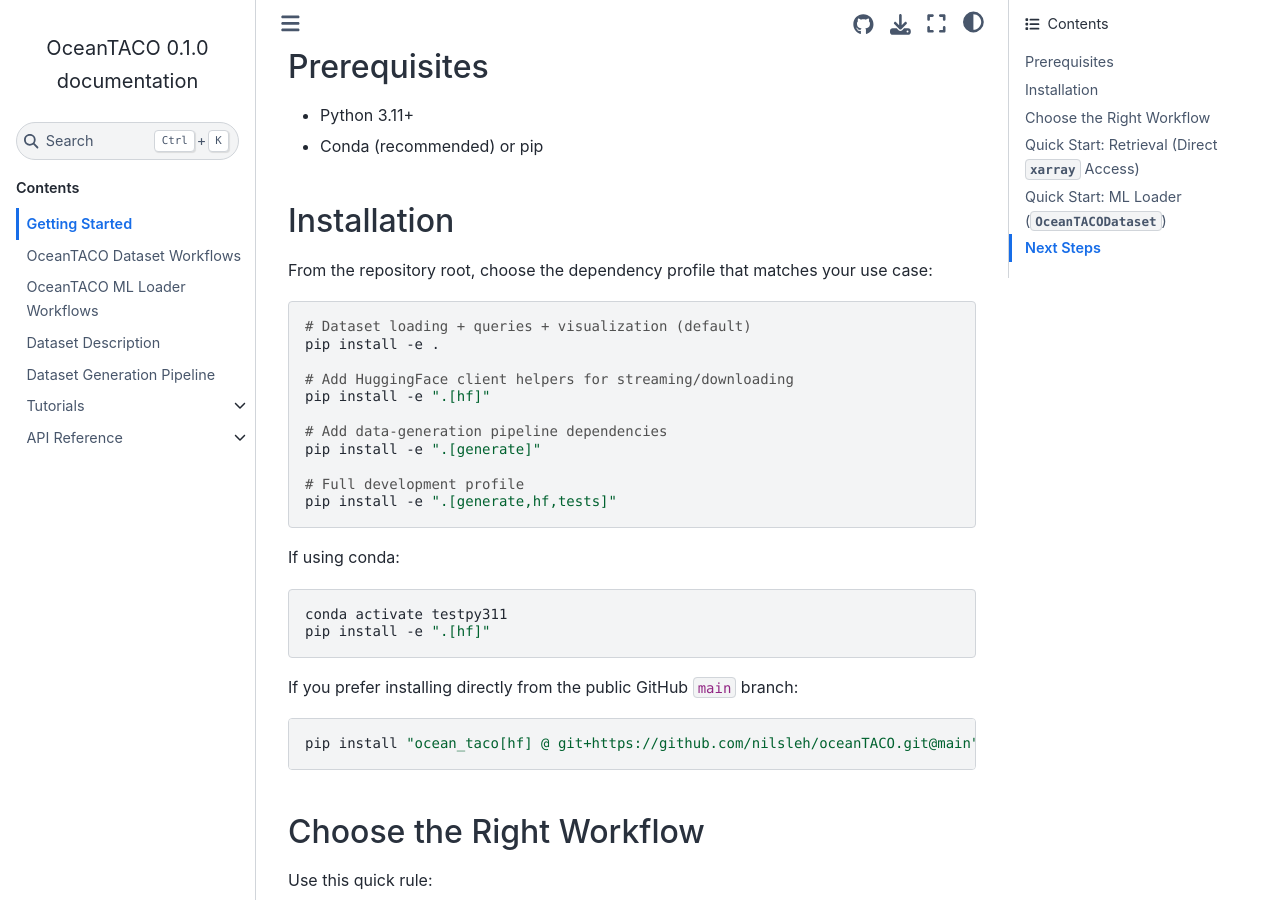
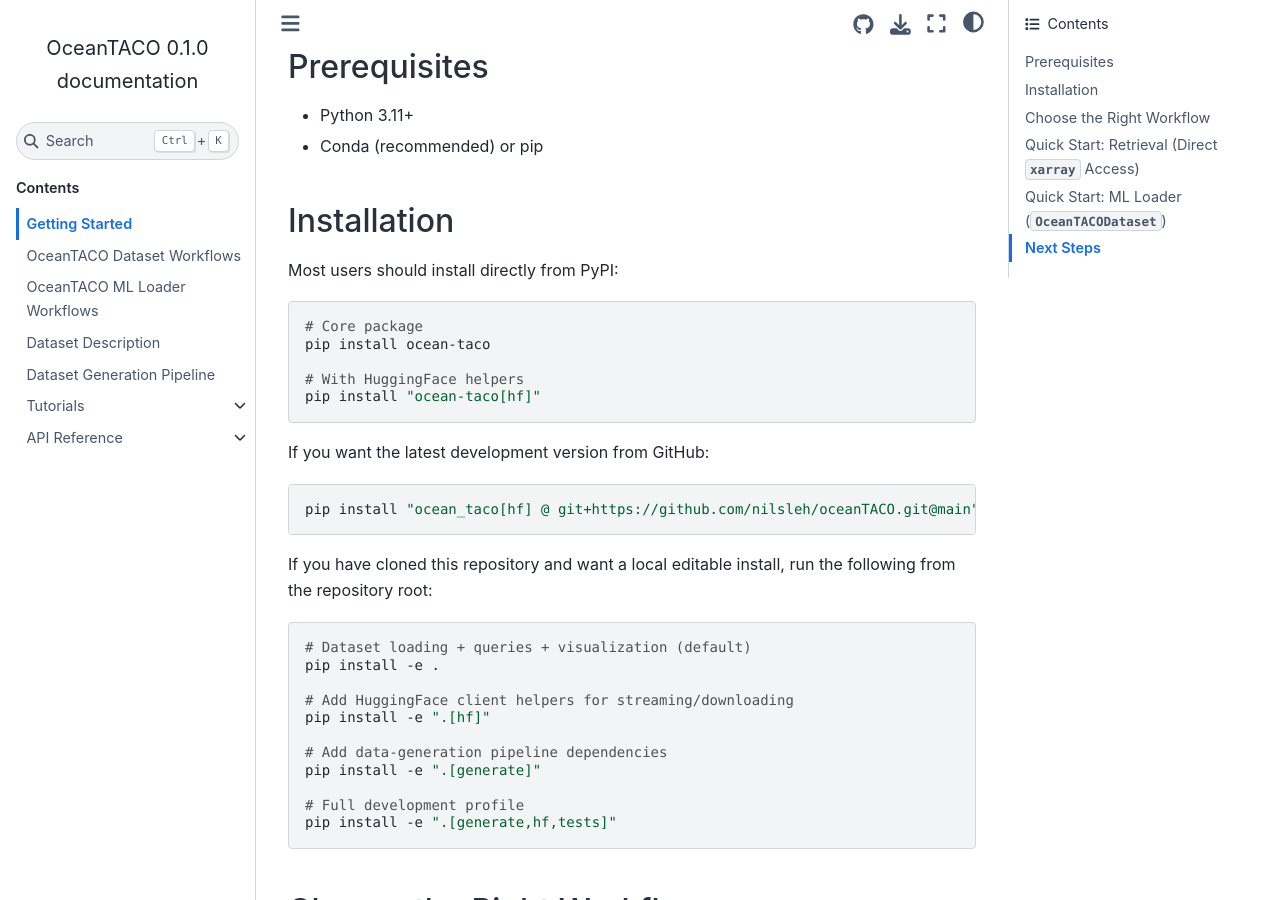
Before and after one commit to nilsleh/oceanTACO, a Sphinx documentation site: the page built from docs/getting_started.md, in a window 1280 px wide and 900 px high, scrolled down 327 px. Built offline with Sphinx 7.4.7 and the Sphinx Book theme 1.1.4, drawn with Linux system fonts in a browser that asks for light colours; pages that are not in the unit, such as notebooks, are missing from menus.

Commit message:
installation

````diff
--- a/docs/getting_started.md
+++ b/docs/getting_started.md
@@ -14,7 +14,23 @@
 
 ## Installation
 
-From the repository root, choose the dependency profile that matches your use case:
+Most users should install directly from PyPI:
+
+```sh
+# Core package
+pip install ocean-taco
+
+# With HuggingFace helpers
+pip install "ocean-taco[hf]"
+```
+
+If you want the latest development version from GitHub:
+
+```sh
+pip install "ocean_taco[hf] @ git+https://github.com/nilsleh/oceanTACO.git@main"
+```
+
+If you have cloned this repository and want a local editable install, run the following from the repository root:
 
 ```sh
 # Dataset loading + queries + visualization (default)
@@ -28,19 +44,6 @@
 
 # Full development profile
 pip install -e ".[generate,hf,tests]"
-```
-
-If using conda:
-
-```sh
-conda activate testpy311
-pip install -e ".[hf]"
-```
-
-If you prefer installing directly from the public GitHub `main` branch:
-
-```sh
-pip install "ocean_taco[hf] @ git+https://github.com/nilsleh/oceanTACO.git@main"
 ```
 
 ## Choose the Right Workflow
````
Also changed, not shown: README.md (+41 -43 lines).
